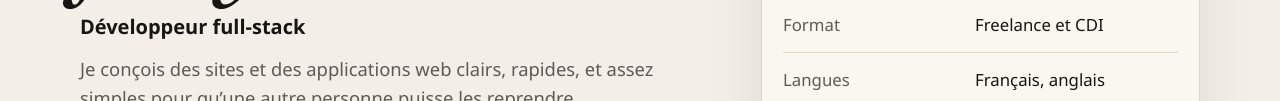
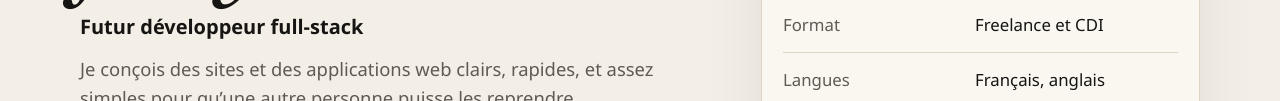
Before and after one commit to jarrymathias/Portfolio, a website: page index.html in a window 1280 px wide. Shown: the part 318-419 px from the top of the page. Drawn offline with Linux system fonts and the light colour scheme; a web font is replaced by a local one.

Commit message:
Maj texte

```diff
--- a/index.html
+++ b/index.html
@@ -87,7 +87,7 @@
             <span>Mathias</span>
             <span class="name-italic">Jarry</span>
           </h1>
-          <p class="role">Développeur full-stack</p>
+          <p class="role">Futur développeur full-stack</p>
           <p class="lede">
             Je conçois des sites et des applications web clairs, rapides, et
             assez simples pour qu’une autre personne puisse les reprendre.
```
